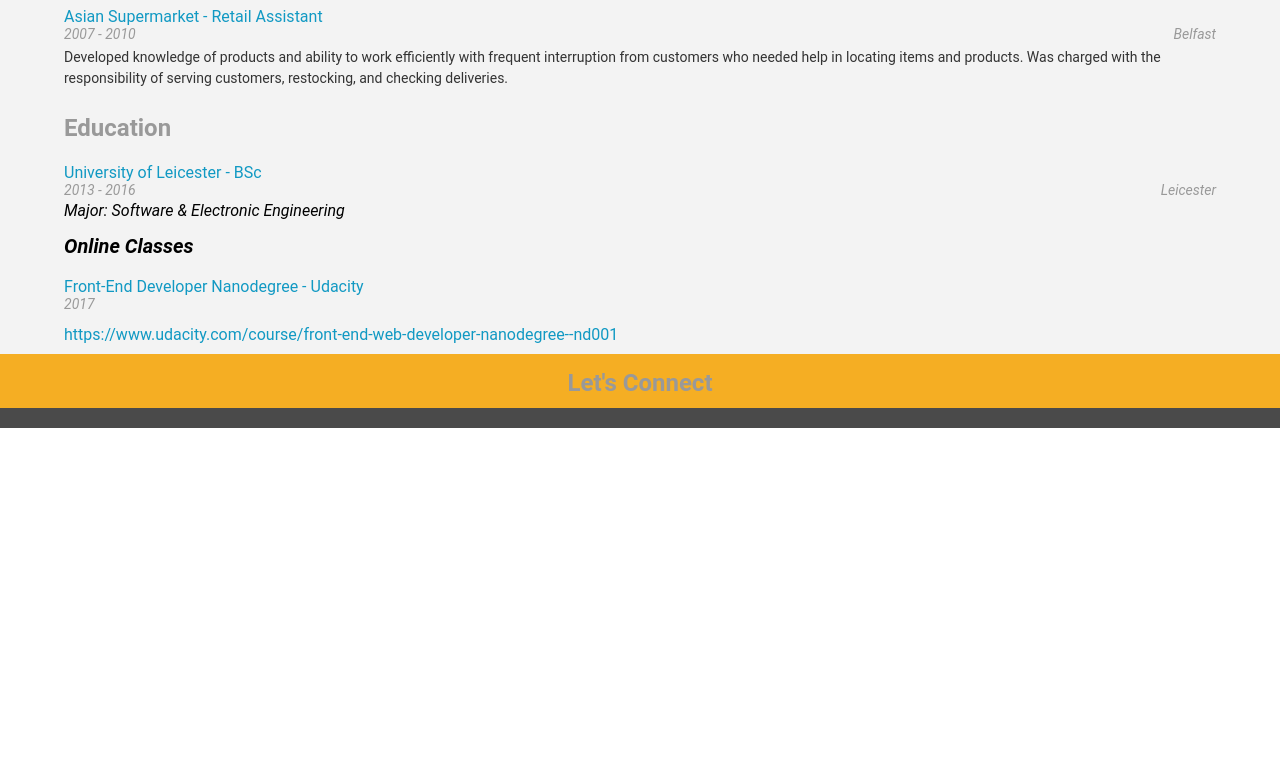
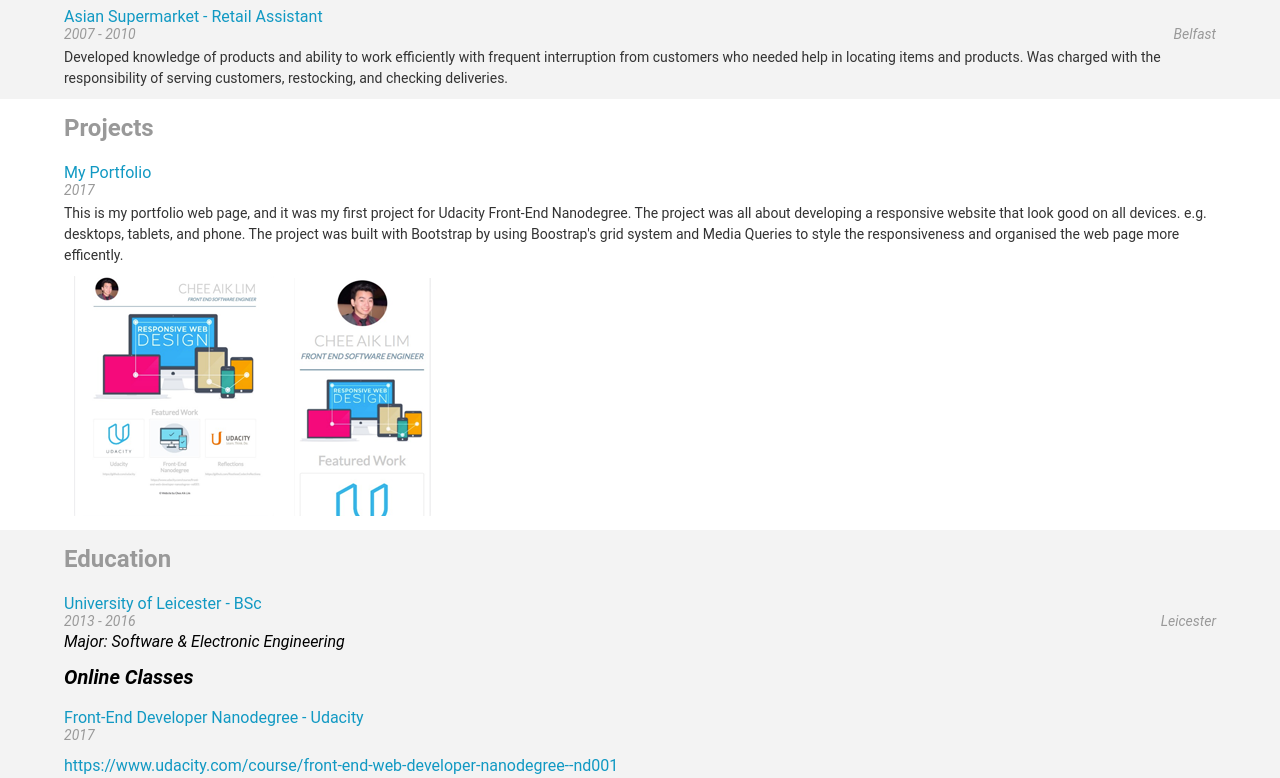
Before and after one commit to RestlessCoder/myResume, a plain HTML site: page index.html in a window 1280 px wide. Shown: the part 613-1391 px from the top of the page. Before the commit the page ends 1041 px from the top, so only its background shows below. Drawn offline with Linux system fonts and the light colour scheme; some packages are replaced by stand-ins of ours.

Commit message:
Version 1 finished

```diff
--- a/index.html
+++ b/index.html
@@ -10,6 +10,7 @@
   <!-- Load the page styles. -->
   <link href="css/style.css" rel="stylesheet">
   <link rel="stylesheet" href="css/font-awesome/css/font-awesome.min.css">
+  <script src="http://maps.googleapis.com/maps/api/js?libraries=places"></script>
 
 </head>
 <body>
@@ -46,7 +47,6 @@
   -->
   <script src="js/resumeBuilder.js"></script>
 
-
   <!--
   These scripts are written in JavaScript. You'll be breaking them down as part of
   a quiz. Essentially, the next few lines are checking to see if you have not
@@ -54,7 +54,6 @@
   of the resume, then that part of the resume does not show up. More on this in the
   course.
   -->
-
   <script>
     // Notice how all of a sudden there's JavaScript inside this HTML
     // document? You can write JavaScript between <script> tags. At the end of your
--- a/js/helper.js
+++ b/js/helper.js
@@ -243,11 +243,11 @@
 */
 
 // Calls the initializeMap() function when the page loads
-//window.addEventListener('load', initializeMap);
+window.addEventListener('load', initializeMap);
 
 // Vanilla JS way to listen for resizing of the window
 // and adjust map bounds
-//window.addEventListener('resize', function(e) {
+window.addEventListener('resize', function(e) {
   //Make sure the map bounds get updated on page resize
-//  map.fitBounds(mapBounds);
-//});
+  map.fitBounds(mapBounds);
+});
--- a/js/resumeBuilder.js
+++ b/js/resumeBuilder.js
@@ -9,14 +9,14 @@
 		"githublink" : "https://github.com/RestlessCoder",
 		"location" : "Belfast, UK"
 	},
-	"welcomeMessage" : "Welcome to my resume page. I'm self-taught front-end web developer."
-					   + " Feel free to check out my GitHub repositories and demo projects",
+	"welcomeMessage" : "Welcome to my resume page. I'm self-taught front-end web developer." +
+					      		 " Feel free to check out my GitHub repositories and demo projects",
 	"skills" : [
 		"Java","HTML", "CSS", "JavaScript"
 	],
 	"biopic" : "images/Myself-profile.png"
 
-}
+};
 
 var work = {
 	"jobs" : [
@@ -46,7 +46,24 @@
 	  					" restocking, and checking deliveries."
 	  }
 	]
-}
+};
+
+var project = {
+	"projects" : [
+	  {
+	  	"title" : "My Portfolio",
+	  	"dates" : "2017",
+	  	"description" : "This is my portfolio web page, and it was my first project for Udacity Front-End Nanodegree." +
+	  					" The project was all about developing a responsive website that look good on all devices."  +
+	  					" e.g. desktops, tablets, and phone. The project was built with Bootstrap by using Boostrap's" +
+	  					" grid system and Media Queries to style the responsiveness and organised the web page more efficently.",
+	  	"images" : [
+	  		"images/Project-1.png",
+	  		"images/Project-1(2).png"
+	  	]
+	  }
+	]
+};
 
 var education = {
 	"schools" : [
@@ -68,19 +85,19 @@
   	  }
   	]
 
-}
+};
 
 // Function for displaying the bio
 bio.display = function() {
 	var formattedName = HTMLheaderName.replace('%data%', bio.name);
-		formattedRole = HTMLheaderRole.replace('%data%', bio.role);
-		formattedBioPic = HTMLbioPic.replace('%data%', bio.biopic);
-		formattedWelcomeMsg = HTMLwelcomeMsg.replace('%data%', bio.welcomeMessage);
+	var formattedRole = HTMLheaderRole.replace('%data%', bio.role);
+	var formattedBioPic = HTMLbioPic.replace('%data%', bio.biopic);
+	var formattedWelcomeMsg = HTMLwelcomeMsg.replace('%data%', bio.welcomeMessage);
 
 	var formattedMobile = HTMLmobile.replace('%data%', bio.contacts.mobile);
-		formattedEmail = HTMLemail.replace('%data%', bio.contacts.email);
-		formattedGitHub = HTMLgithub.replace('%data%', '<a class="contacts-link" href="https://github.com/RestlessCoder">' + bio.contacts.github + '</a>');
-		formattedLocation = HTMLlocation.replace('%data%', bio.contacts.location);
+	var formattedEmail = HTMLemail.replace('%data%', bio.contacts.email);
+	var formattedGitHub = HTMLgithub.replace('%data%', '<a class="contacts-link" href="https://github.com/RestlessCoder">' + bio.contacts.github + '</a>');
+	var formattedLocation = HTMLlocation.replace('%data%', bio.contacts.location);
 
 	var HTMLcontact = '<ul id="topContacts" class="flex-box"></ul>'; // Self-Created
 
@@ -91,11 +108,17 @@
 	$('#header').append(formattedBioPic);
 	$('#header').append(formattedWelcomeMsg);
 
-	// Contact information
+	// Contact information (header)
 	$('#topContacts').append(formattedMobile);
 	$('#topContacts').append(formattedEmail);
 	$('#topContacts').append(formattedGitHub);
 	$('#topContacts').append(formattedLocation);
+
+	// Contact information (footer)
+	$('#footerContacts').append(formattedMobile);
+	$('#footerContacts').append(formattedEmail);
+	$('#footerContacts').append(formattedGitHub);
+	$('#footerContacts').append(formattedLocation);
 
 	// Skills information
 	if(bio.skills.length > 0) {
@@ -106,7 +129,7 @@
 			$('#skills').append(formattedSkill);
 		}
 	}
-}
+};
 
 // Function for displaying the work experience
 work.display = function() {
@@ -128,7 +151,30 @@
 		var formattedDescription = HTMLworkDescription.replace('%data%', job.description);
 		$('.work-entry:last').append(formattedDescription);
 	});
-}
+};
+
+// Function for displaying the projects
+project.display = function() {
+	// Create a new div for project
+	$('#projects').append(HTMLprojectStart);
+	// This function part of the function part of the outer forEach() loop is really just translating the projects.projects[i] into a local variable called project.
+	project.projects.forEach(function(project) {
+		// Project Information
+		var formattedTitle = HTMLprojectTitle.replace('%data%', project.title);
+		$('.project-entry:last').append(formattedTitle);
+		var formattedDates = HTMLprojectDates.replace('%data%', project.dates);
+		$('.project-entry:last').append(formattedDates);
+		var formattedDescription = HTMLprojectDescription.replace('%data%', project.description);
+		$('.project-entry:last').append(formattedDescription);
+
+		// To understand this part (https://discussions.udacity.com/t/foreach-loop-question-online-resume-project/179059)
+		// This function part of the inner forEach() loop is translating the projects.projects[i].images[j] into a local variable called image.
+		project.images.forEach(function(image){
+            var formattedprojectImage = HTMLprojectImage.replace("%data%", image);
+            $(".project-entry:last").append(formattedprojectImage);
+        });
+	});
+};
 
 // Function for displaying the education
 education.display = function() {
@@ -153,13 +199,13 @@
 
 	// Create a new div for online courses
 	$('#education').append(HTMLonlineClasses);
-	$('#education').append(HTMLonlineCourses)	// Self-Created
+	$('#education').append(HTMLonlineCourses);	// Self-Created
 
-	for(var i = 0; i < education.onlineCourses.length; i++) {
+	for(var x = 0; x < education.onlineCourses.length; x++) {
 		var formattedTitle = HTMLonlineTitle.replace('%data%', education.onlineCourses[0].title);
 		var formattedSchool = HTMLonlineSchool.replace('%data%', education.onlineCourses[0].school);
-		var formattedJoined = formattedTitle + formattedSchool;
-		$('.onlineCourse-entry:last').append(formattedJoined);
+		var formattedJoin = formattedTitle + formattedSchool;
+		$('.onlineCourse-entry:last').append(formattedJoin);
 
 		var formattedDates = HTMLonlineDates.replace('%data%', education.onlineCourses[0].dates);
 		$('.onlineCourse-entry:last').append(formattedDates);
@@ -168,12 +214,15 @@
 
 		// Find the attritube of 'a' in onlineCourse class
 		var findChildren = $('.onlineCourse-entry').find('a');
-		findChildren.attr('href', 'https://www.udacity.com/course/front-end-web-developer-nanodegree--nd001')
+		findChildren.attr('href', 'https://www.udacity.com/course/front-end-web-developer-nanodegree--nd001');
 	}
-}
-
+};
 
 /*		Main(Call function)			*/
 bio.display();
 work.display();
+project.display();
 education.display();
+
+// Google Map
+$('#mapDiv').append(googleMap);
```
Also changed, not shown: images/Project-1(2).png (added), images/Project-1.png (added).
